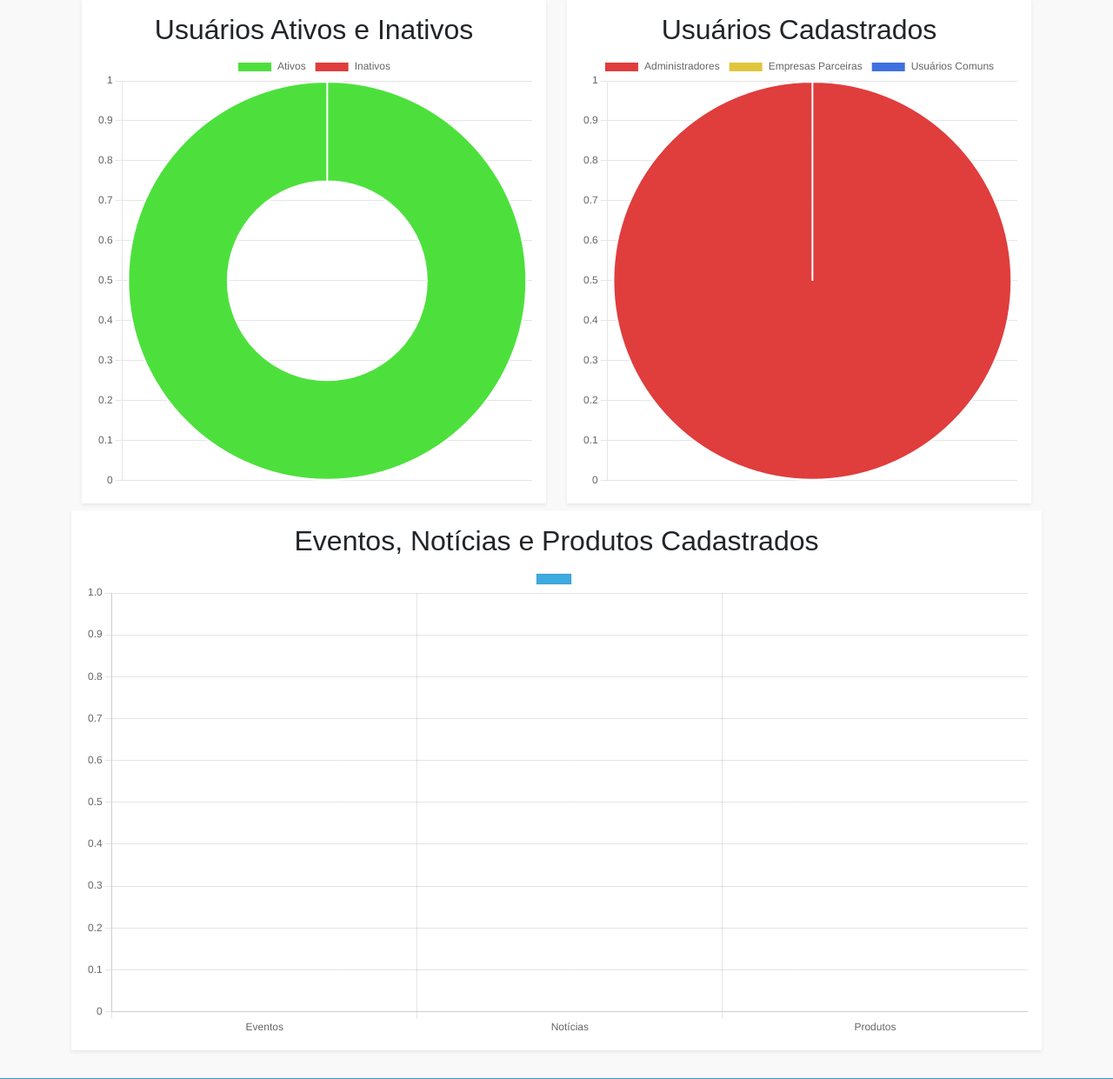
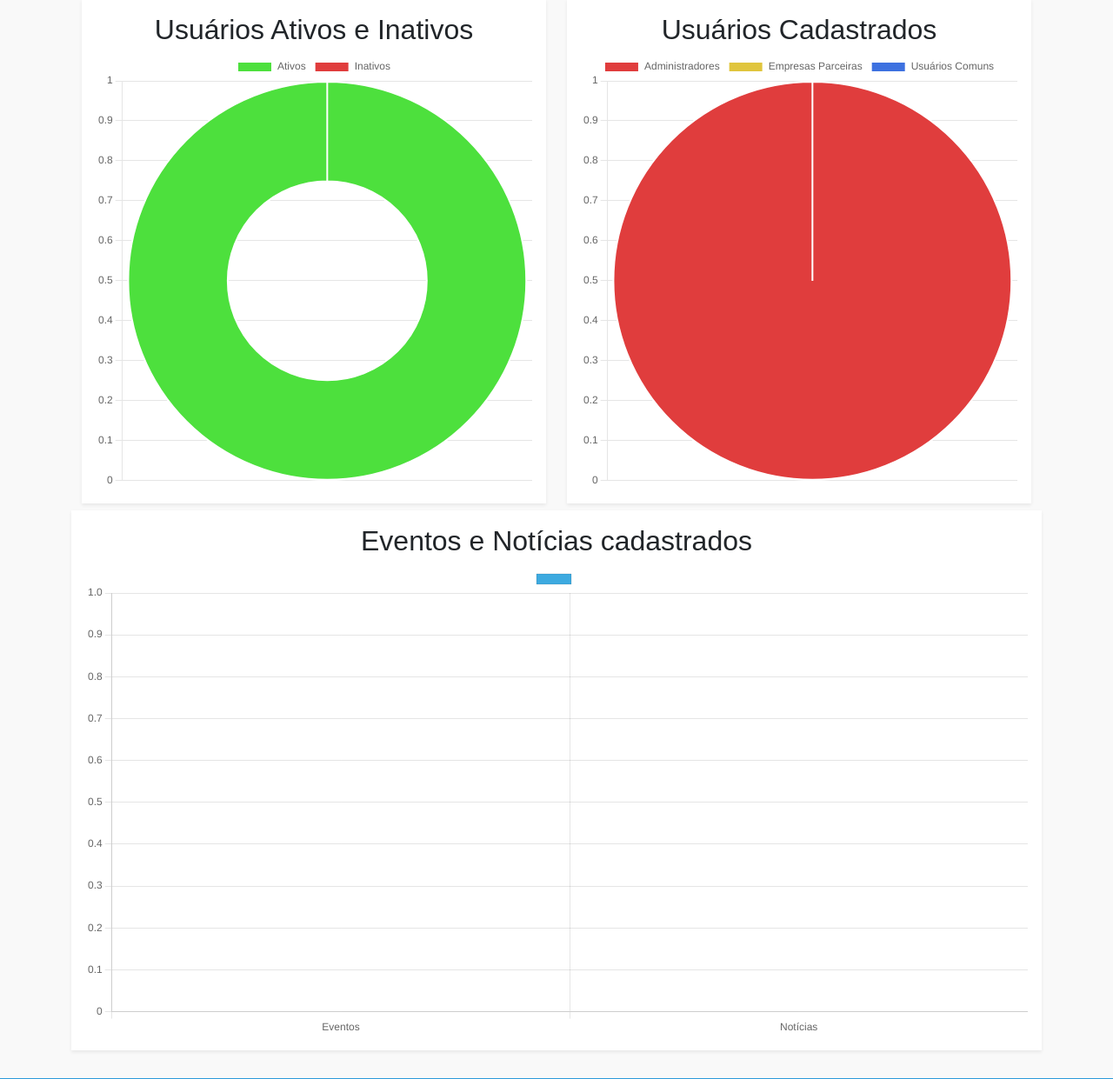
Before and after one commit to Murilo1501/ApaeRefatorado, a PHP site: page /Novo_APAE/public/afterLogin/admin/index.php in a window 1280 px wide. Shown: the part 172-1413 px from the top of the page at 87% size. Run offline with PHP 8.4, Linux system fonts and the light colour scheme; the visitor is signed in with stand-in values (Sample User, id 1); data comes from the database, SQL or seed files in the repository; data that the repository does not hold is empty; some libraries are stand-ins or nearby versions.

Commit message:
Alterado rótulos da página principal do administrador

```diff
--- a/public/afterLogin/admin/index.php
+++ b/public/afterLogin/admin/index.php
@@ -135,7 +135,7 @@ $dados = $read->arrayData;
 
                 <div class="container-fluid p-3 mb-2 bg-white shadow-sm scroll_1">
                     <div>
-                        <h2 class="text-center">Eventos, Notícias e Produtos Cadastrados</h2>
+                        <h2 class="text-center">Eventos e Notícias cadastrados</h2>
                         <canvas id="bar"></canvas>
                     </div>
                     <script>
@@ -145,7 +145,7 @@ $dados = $read->arrayData;
 
                             type: 'bar',
                             data: {
-                                labels: ['Eventos', 'Notícias', 'Produtos'],
+                                labels: ['Eventos', 'Notícias'],
                                 datasets: [{
                                     label: '',
                                     data: [<?=$dados['eventos']?>, <?=$dados['noticias']?>, /*<?=$dados['produtos']?>*/],
```
